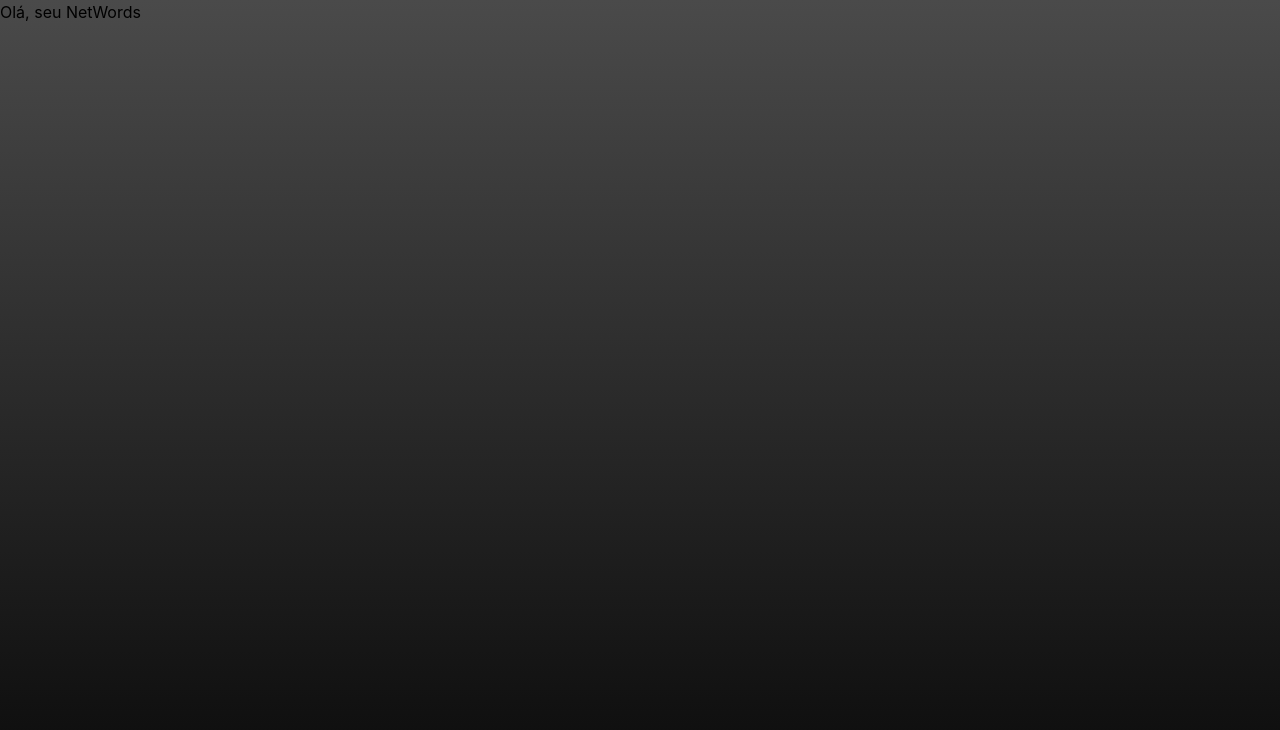
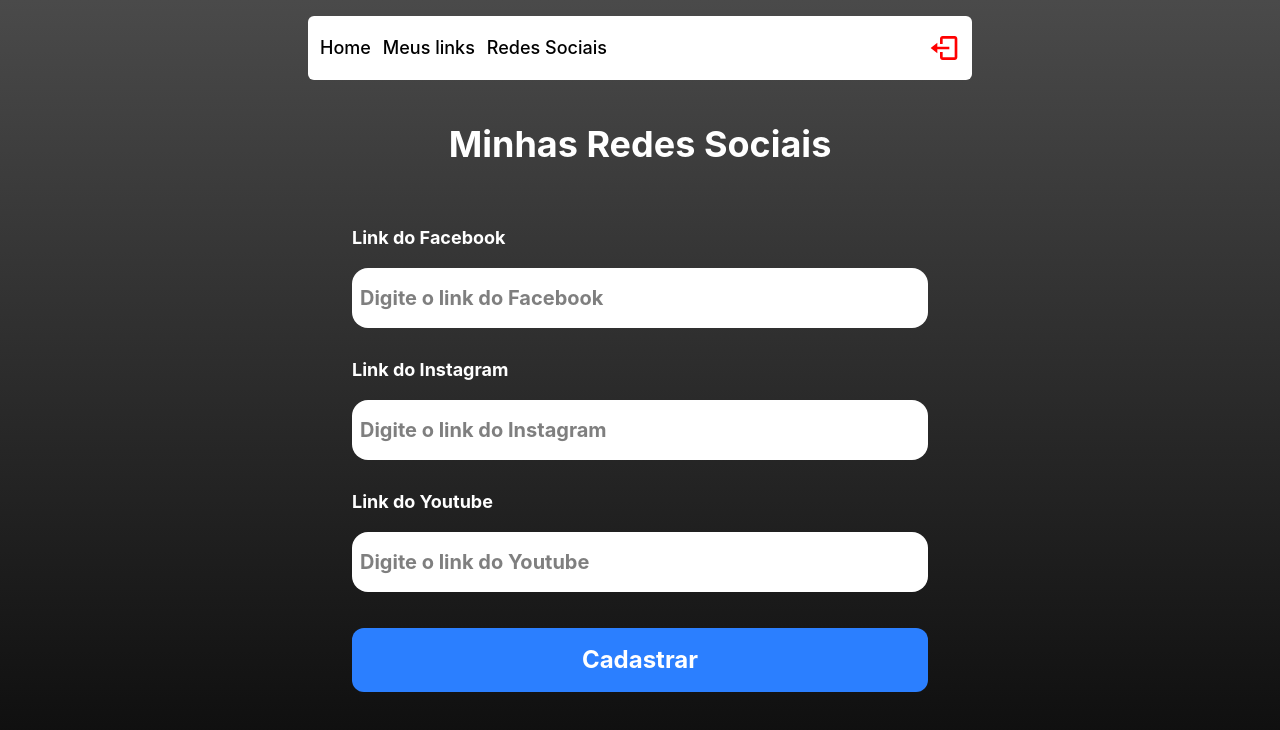
Before and after one commit to Gabriell-Santos/Dev_links, a React (Vite) app: page /admin/social in a window 1280 px wide. Shown: the top 730 px of the page. Built offline with nearby package versions, Linux system fonts and the light colour scheme; no server answers; sample sign-in values are in the browser's storage.

Commit message:
criada a página das redes sociais, e feita a funcionalidade de cadastro das redes

```diff
--- a/src/Pages/Admin/index.tsx
+++ b/src/Pages/Admin/index.tsx
@@ -160,7 +160,7 @@ export function Admin() {
           <p> {item.name} </p>
           <div>
             <button
-              className="bg-neutral-800 border border-dotted rounded-lg p-1 cursor-pointer"
+              className="bg-neutral-800 border border-dotted rounded-lg p-2 cursor-pointer"
               onClick={() => handleDelete(item.id)}
             >
               <FiTrash size={25} color="white" />
--- a/src/Pages/NetWords/index.tsx
+++ b/src/Pages/NetWords/index.tsx
@@ -1,7 +1,78 @@
+import { Header } from "../../Components/Header";
+import { Input } from "../../Components/Input";
+import { db } from "../../Services/ConnectionFirebase";
+import { setDoc, doc } from "firebase/firestore";
+import { useState } from "react";
 export function NetWords() {
+  const [facebook, setFacebook] = useState<string>("");
+  const [instagram, setInstagram] = useState<string>("");
+  const [youtube, setYoutube] = useState<string>("");
+
+  // Função para lidar com o envio do formulário
+  function handleSubmit(e: React.FormEvent) {
+    e.preventDefault();
+    if (
+      facebook.trim() === "" ||
+      instagram.trim() === "" ||
+      youtube.trim() === ""
+    ) {
+      alert("Por favor, preencha todos os campos.");
+      return;
+    }
+    setDoc(doc(db, "Social", "Rede"), {
+      facebook: facebook,
+      instagram: instagram,
+      youtube: youtube,
+    })
+      .then(() => {
+        alert("Links salvos com sucesso!");
+      })
+      .catch((error) => {
+        console.log(error);
+      });
+  }
+
   return (
-    <div>
-      <h2> Olá, seu NetWords </h2>
+    <div className="flex items-center flex-col min-h-screen pb-7 px-2">
+      <Header />
+      <h2 className=" font-bold text-4xl mt-11 text-white mb-4 ">
+        Minhas Redes Sociais
+      </h2>
+      <form
+        onSubmit={handleSubmit}
+        className="flex flex-col mt-8 w-full max-w-xl mb-3 "
+      >
+        <label className="text-lg text-white font-bold mt-3">
+          Link do Facebook
+        </label>
+        <Input
+          placeholder="Digite o link do Facebook"
+          value={facebook}
+          onChange={(e) => setFacebook(e.target.value)}
+        />
+        <label className="text-lg text-white font-bold mt-3">
+          Link do Instagram
+        </label>
+        <Input
+          placeholder="Digite o link do Instagram"
+          value={instagram}
+          onChange={(e) => setInstagram(e.target.value)}
+        />
+        <label className="text-lg text-white font-bold mt-3">
+          Link do Youtube
+        </label>
+        <Input
+          placeholder="Digite o link do Youtube"
+          value={youtube}
+          onChange={(e) => setYoutube(e.target.value)}
+        />
+        <button
+          type="submit"
+          className="p-4 bg-blue-500 mt-5 rounded-xl text-2xl font-bold text-white"
+        >
+          Cadastrar
+        </button>
+      </form>
     </div>
   );
 }
```
